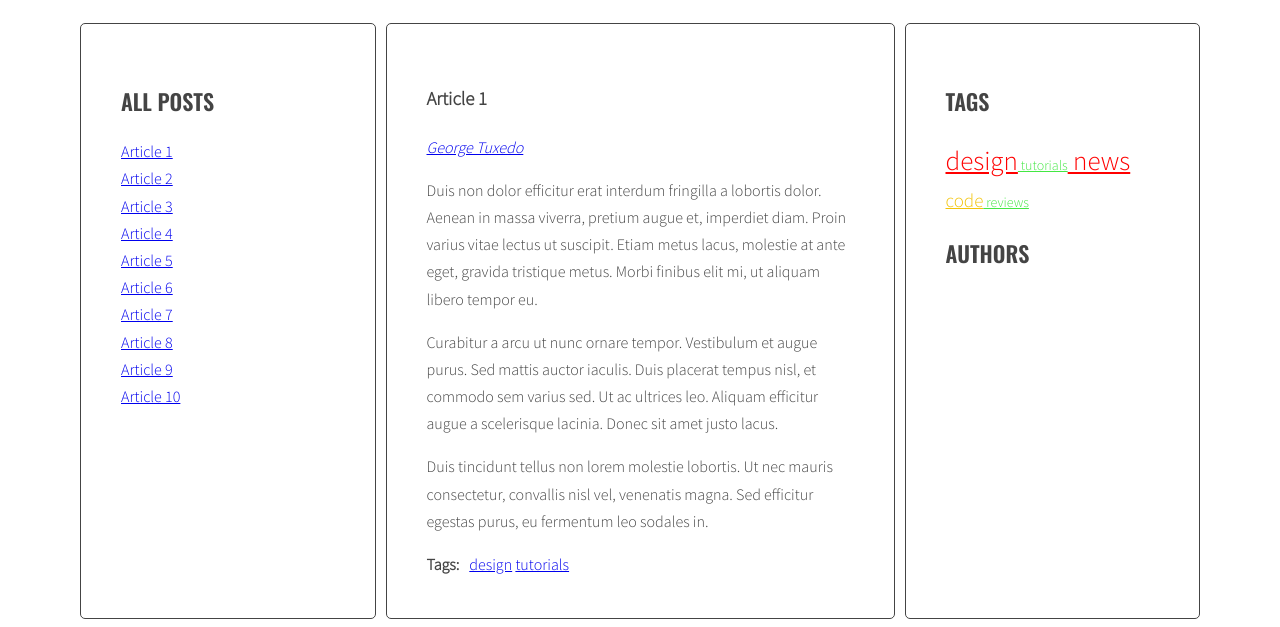
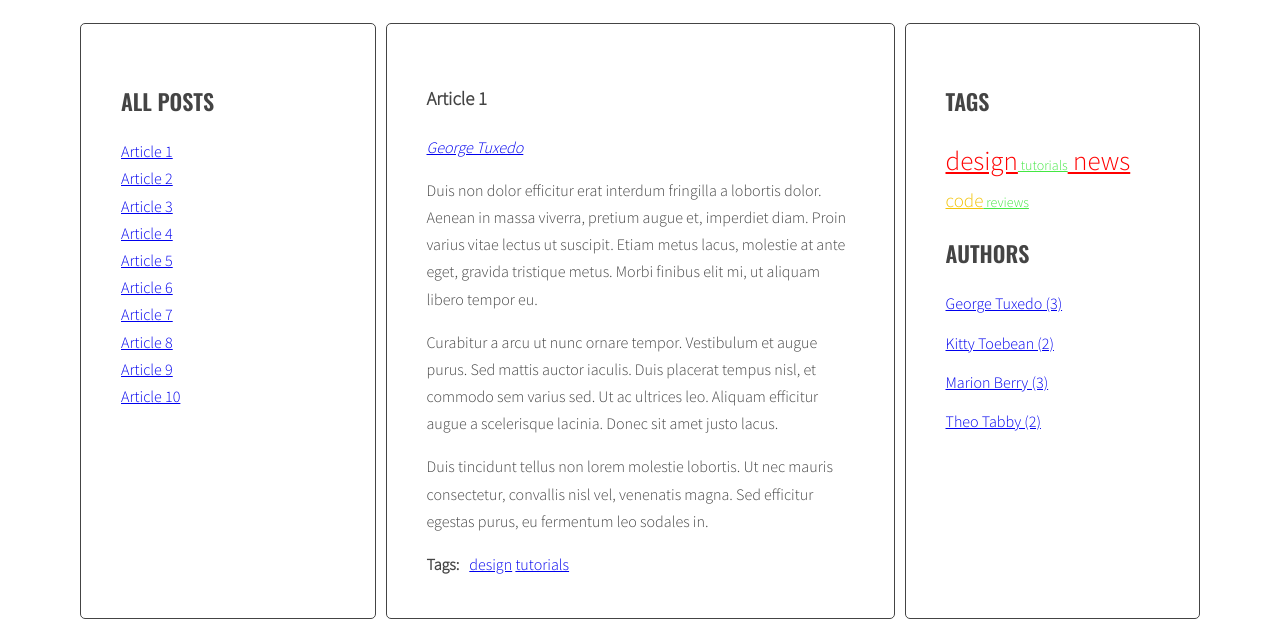
Before and after one commit to kojak01/website-from-js, a website: page index.html in a window 1280 px wide. Shown: the part 220-847 px from the top of the page. Drawn offline with nearby package versions, Linux system fonts and the light colour scheme.

Commit message:
generathe Author list with frequence in the right column

```diff
--- a/js/script.js
+++ b/js/script.js
@@ -33,7 +33,8 @@ const titleClickHandler = function(event){
  optArticleAuthorSelector =  '.post-author',
  optTagsListSelector = '.tags.list',
  optCloudClassCount = '5',
- optCloudClassPrefix = 'tag-size-';
+ optCloudClassPrefix = 'tag-size-',
+ optAuthorsListSelector = '.authors.list';
 
  function generateTitleLinks(customSelector = ''){
   /* [DONE] remove contents of titleList */
@@ -67,7 +68,7 @@ const calculateTagsParams = function(tags){
     min: '999999'
   };
   for(let tag in tags){
-    console.log(tag + ' is used ' + tags[tag] + ' times');
+    //console.log(tag + ' is used ' + tags[tag] + ' times');
     if(tags[tag] > params.max){
       params.max = tags[tag];
     } else if(tags[tag] < params.min){
@@ -124,7 +125,7 @@ function generateTags(){
   //console.log(allTags);*/
   /* [NEW] create variable for all links HTML code */
   const tagsParams = calculateTagsParams(allTags);
-  console.log('tagsParams:', tagsParams)
+  //console.log('tagsParams:', tagsParams)
   let allTagsHTML = '';
 
   /* [NEW] START LOOP: for each tag in allTags: */
@@ -181,7 +182,8 @@ function addClickListenersToTags(){
 addClickListenersToTags();
 
 function generateAuthors() {
-
+  /* create a new variable allAuthors with an empty object */
+  let allAuthors = {};
   /* find all articles */
   const articles = document.querySelectorAll(optArticleSelector);
   /* START LOOP: for every article*/
@@ -196,10 +198,27 @@ function generateAuthors() {
     const linkHTML = '<a href="#author-' + articleAuthor + '">' + articleAuthor + '</a>';
     /* add generated code to html variable */
     html = html + linkHTML;
+    /* check if this link is NOT already in allTags */
+    if(!allAuthors[articleAuthor]) {
+      /* add tag to allTags object */
+      allAuthors[articleAuthor] = 1;
+      } else {
+        allAuthors[articleAuthor]++;
+      }
      /* insert HTML of all the links into the Authors wrapper */
     authorsList.innerHTML = html;
   };
-
+/* find list of tags in right column */
+const authorList = document.querySelector(optAuthorsListSelector);
+/* create variable for all links HTML*/
+let allAuthorsHTML = '';
+/* START LOOP: for each tag in allTags: */
+for(let author in allAuthors){
+  /*  generate code of a link and add it to allTagsHTML */
+  allAuthorsHTML += '<li><a href="#author-' + author + '"><span>' + author + ' (' + allAuthors[author] + ') ' + '</span></a></li>';
+}
+/*[NEW] add HTML from allTagsHTML to tagList */
+authorList.innerHTML = allAuthorsHTML;
 };
 
 generateAuthors();
--- a/sass/style.scss
+++ b/sass/style.scss
@@ -122,7 +122,6 @@ body {
 }
 
 /* Authors */
-
 .authors {
   li {
     margin-bottom: 12px;
```
Also changed, not shown: 1 other file.
